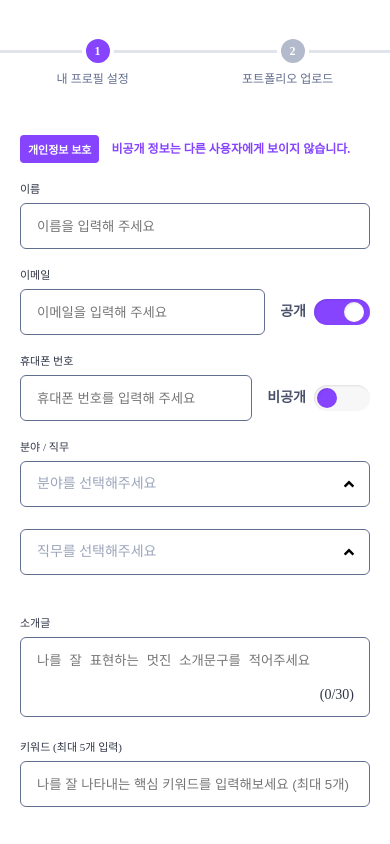
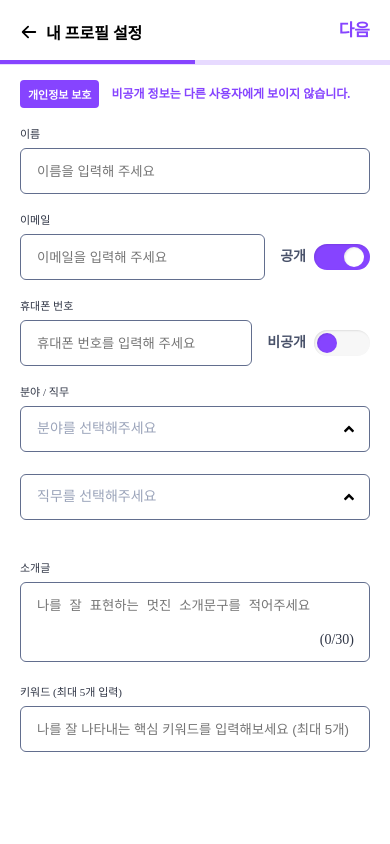
Before and after one commit to starting-front/gunyongbok, a React (Vite) app: page /profile/edit in a window 390 px wide. Shown: the top 844 px of the page. Built offline with nearby package versions, Linux system fonts and the light colour scheme.

Commit message:
Feat: 프로필 설정 페이지 PC, 반응형 완료

```diff
--- a/src/components/Resume/Profile/ResumeSetProfileForm.tsx
+++ b/src/components/Resume/Profile/ResumeSetProfileForm.tsx
@@ -10,7 +10,7 @@ const ResumeContainer = styled.div`
   display: flex;
   align-items: center;
   gap: 12px;
-  margin: 47px 0 20px 0;
+  margin: 0px 0 20px 0;
   font-family: Pretendard;
 `;
 
@@ -18,6 +18,11 @@ const ResumeForm = styled.form`
   max-width: 1024px;
   margin: 0 auto;
   padding: 0 20px;
+
+  @media screen and (max-width: 599px) {
+    padding: 80px 20px 20px 20px;
+    box-sizing: border-box;
+  }
 `;
 
 const ResumeMainTitle = styled.div`
@@ -141,6 +146,10 @@ const ResumFooter = styled.div`
   align-items: center;
   justify-content: center;
   margin-top: 110px;
+
+  @media screen and (max-width: 599px) {
+    display: none;
+  }
 `;
 
 const ResumFooterTitle = styled.div`
--- a/src/components/Resume/ResumStatusBar.tsx
+++ b/src/components/Resume/ResumStatusBar.tsx
@@ -1,4 +1,14 @@
+// MediaQuery
+import {
+  MobileResumStatusBar,
+  PcResumeStatusBar,
+} from "../../MediaQuery/useMediaQuery";
+
+// CSS
 import styled from "styled-components";
+
+// React-icons
+import { HiArrowLeft } from "react-icons/hi";
 
 const HeaderContainer = styled.div`
   width: 100%;
@@ -6,6 +16,8 @@ const HeaderContainer = styled.div`
   position: relative;
   font-family: Pretendard;
   margin: 50px auto;
+
+  }
 `;
 
 const Line = styled.div`
@@ -53,19 +65,83 @@ const ResumStatusProfileText = styled.div`
   line-height: 12px;
 `;
 
-const ResumStatusBar = (props: any) => {
+const ResumeMobileFlex = styled.div`
+  display: flex;
+  justify-content: space-between;
+  padding: 20px;
+  box-sizing: border-box;
+  position: fixed;
+  width: 100%;
+  right: 0;
+  left: 0;
+  max-width: 1024px;
+  background-color: white;
+  z-index: 10;
+`;
+
+const ResumeNextTitle = styled.div`
+  color: #8644ff;
+  font-size: 17px;
+  line-height: 22px;
+  font-weight: bold;
+  cursor: pointer;
+`;
+
+const ResumeLine = styled.div`
+  height: 5px;
+  background-color: #e7daff;
+  position: fixed;
+  top: 60px;
+  right: 0;
+  left: 0;
+  z-index: 10;
+
+  &::before {
+    display: block;
+    content: "";
+    width: 50%;
+    background-color: #8644ff;
+    height: 4px;
+    top: 3px;
+  }
+`;
+
+const ResumStatusBar = ({ background }: { background: string }) => {
   return (
+    <>
+      <PcResumeStatusBar>
         <HeaderContainer>
           <Line />
           <CircleContainer>
             <Circle>1</Circle>
-        <Circle2 $backgroundColor={props.background}>2</Circle2>
+            <Circle2 $backgroundColor={background}>2</Circle2>
           </CircleContainer>
           <ResumStatusProfileContainer>
             <ResumStatusProfileText>내 프로필 설정</ResumStatusProfileText>
             <ResumStatusProfileText>포트폴리오 업로드</ResumStatusProfileText>
           </ResumStatusProfileContainer>
         </HeaderContainer>
+      </PcResumeStatusBar>
+      <MobileResumStatusBar>
+        <ResumeMobileFlex>
+          <div
+            style={{
+              fontSize: "16px",
+              display: "flex",
+              alignItems: "center",
+              fontWeight: "bold",
+            }}
+          >
+            <HiArrowLeft style={{ cursor: "pointer", fontSize: "18px" }} />
+            <span style={{ marginLeft: "8px" }}>내 프로필 설정</span>
+          </div>
+          <div>
+            <ResumeNextTitle>다음</ResumeNextTitle>
+          </div>
+        </ResumeMobileFlex>
+        <ResumeLine />
+      </MobileResumStatusBar>
+    </>
   );
 };
 
--- a/src/pages/Profile/ProfileEdit.tsx
+++ b/src/pages/Profile/ProfileEdit.tsx
@@ -10,7 +10,7 @@ const HeaderContainer = styled.div`
 const ProfileEdit = () => {
   return (
     <HeaderContainer>
-      <ResumStatusBar background={"#B3BACB"} />
+      <ResumStatusBar background="#B3BACB" />
       <ResumeSetProfileForm />
     </HeaderContainer>
   );
```
Lines whose indentation alone changed are shown as unchanged.
